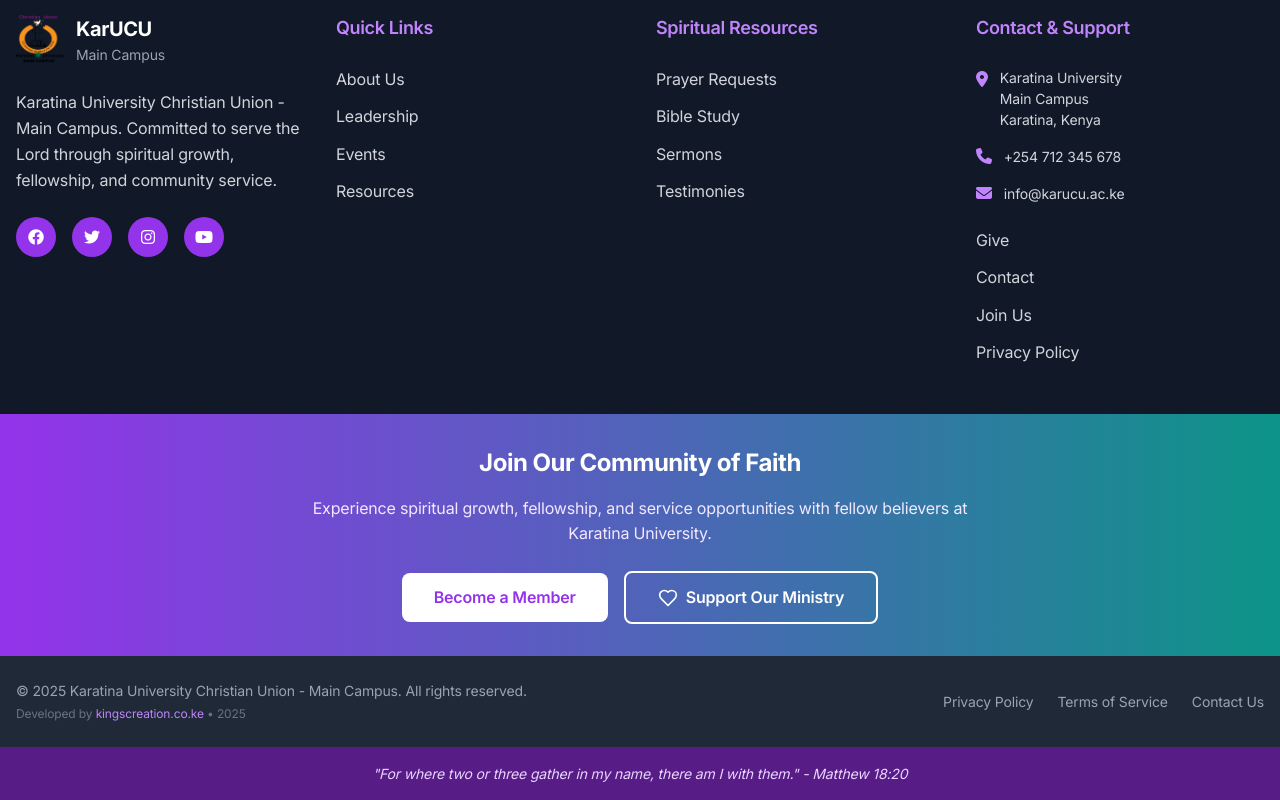
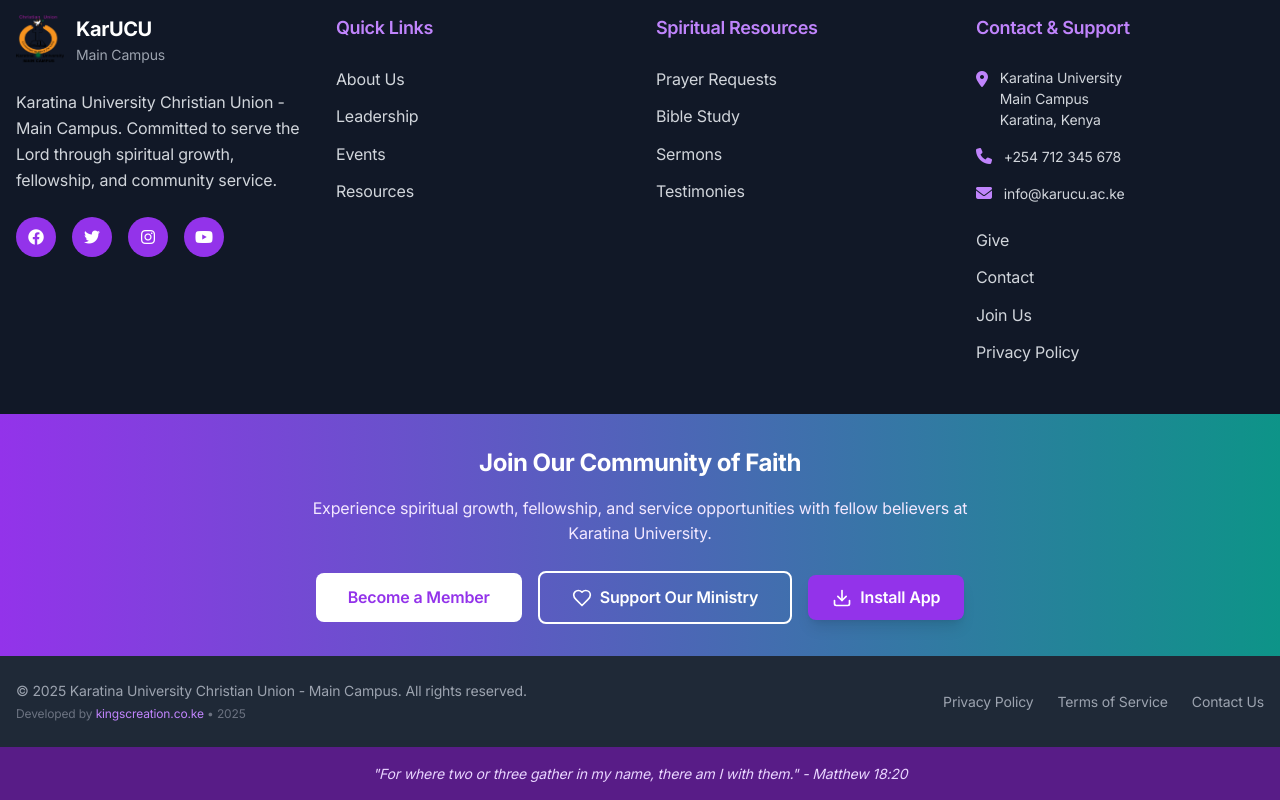
Before and after one commit to steve-kings/karumaincu_website, a Next.js app: page / in a window 1280 px wide. Shown: the part 2928-3728 px from the top of the page. Built offline with nearby package versions, Linux system fonts and the light colour scheme; no server answers.

Commit message:
fix: Make install button always visible in footer
- Install button now always shows in footer
- Shows 'App Installed' with green checkmark when already installed
- Provides manual install instructions if browser doesn't support auto-install
- Better user experience with clear install status

```diff
--- a/src/components/InstallButton.jsx
+++ b/src/components/InstallButton.jsx
@@ -1,24 +1,23 @@
 'use client'
 
 import { useState, useEffect } from 'react'
-import { Download } from 'lucide-react'
+import { Download, CheckCircle } from 'lucide-react'
 
 export default function InstallButton() {
   const [deferredPrompt, setDeferredPrompt] = useState(null)
-  const [isInstallable, setIsInstallable] = useState(false)
+  const [isInstalled, setIsInstalled] = useState(false)
 
   useEffect(() => {
     const handleBeforeInstallPrompt = (e) => {
       e.preventDefault()
       setDeferredPrompt(e)
-      setIsInstallable(true)
     }
 
     window.addEventListener('beforeinstallprompt', handleBeforeInstallPrompt)
 
     // Check if already installed
     if (window.matchMedia('(display-mode: standalone)').matches) {
-      setIsInstallable(false)
+      setIsInstalled(true)
     }
 
     return () => {
@@ -28,6 +27,8 @@
 
   const handleInstallClick = async () => {
     if (!deferredPrompt) {
+      // If no prompt available, show instructions
+      alert('To install this app:\n\n• On Chrome/Edge: Click the menu (⋮) and select "Install app"\n• On Safari (iOS): Tap Share button and select "Add to Home Screen"\n• On Firefox: Look for the install icon in the address bar')
       return
     }
 
@@ -36,7 +37,7 @@
       const { outcome } = await deferredPrompt.userChoice
 
       if (outcome === 'accepted') {
-        setIsInstallable(false)
+        setIsInstalled(true)
       }
 
       setDeferredPrompt(null)
@@ -45,15 +46,28 @@
     }
   }
 
-  if (!isInstallable) return null
-
+  // Always show the button
   return (
     <button
       onClick={handleInstallClick}
-      className="bg-purple-600 hover:bg-purple-700 text-white px-6 py-2.5 rounded-lg font-semibold flex items-center space-x-2 transition-colors shadow-lg hover:shadow-xl"
+      disabled={isInstalled}
+      className={`${
+        isInstalled
+          ? 'bg-green-600 cursor-not-allowed'
+          : 'bg-purple-600 hover:bg-purple-700'
+      } text-white px-6 py-2.5 rounded-lg font-semibold flex items-center space-x-2 transition-colors shadow-lg hover:shadow-xl`}
     >
-      <Download className="w-5 h-5" />
-      <span>Install App</span>
+      {isInstalled ? (
+        <>
+          <CheckCircle className="w-5 h-5" />
+          <span>App Installed</span>
+        </>
+      ) : (
+        <>
+          <Download className="w-5 h-5" />
+          <span>Install App</span>
+        </>
+      )}
     </button>
   )
 }
```
